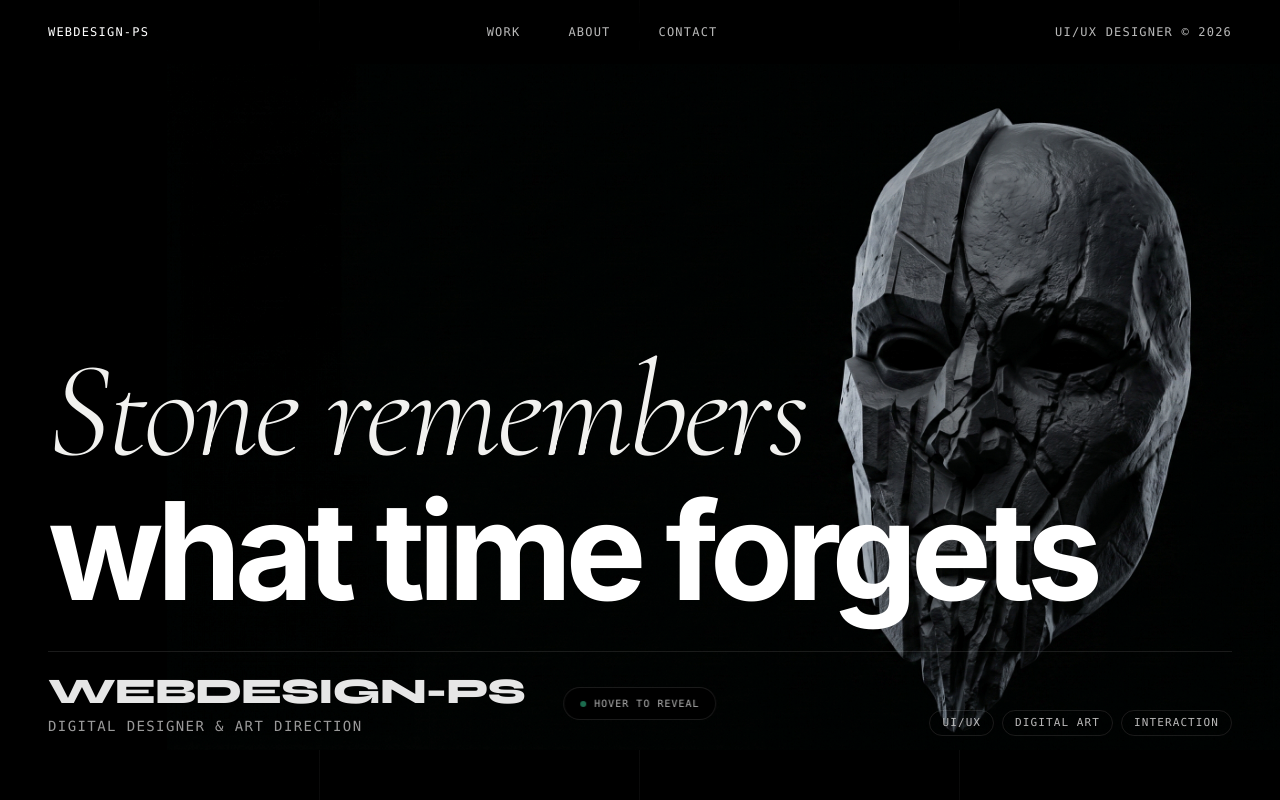
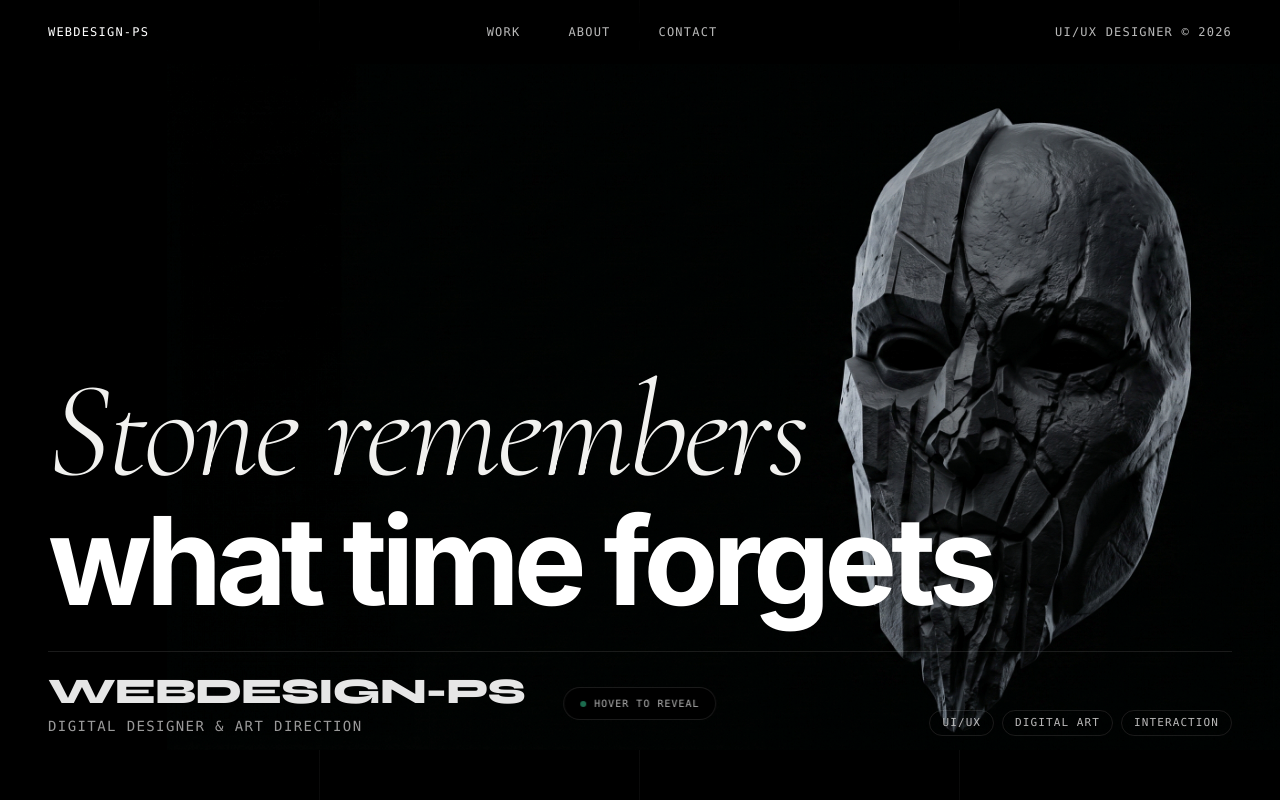
Before and after one commit to Webdesign-ps/Projects-portfolio-ps, a website built with Vite: page index.html in a window 1280 px wide. Shown: the top 800 px of the page. Built offline with nearby package versions, Linux system fonts and the light colour scheme; some packages are replaced by stand-ins of ours.

Commit message:
Shrink 'what time forgets' heading by 10%

```diff
--- a/index.html
+++ b/index.html
@@ -110,7 +110,7 @@
           <h1 class="text-5xl sm:text-7xl md:text-8xl lg:text-[7.5rem] xl:text-[8.5rem] font-serif italic font-light leading-[0.95] tracking-tight text-offwhite hero-line">
             Stone remembers
           </h1>
-          <h2 class="text-5xl sm:text-7xl md:text-8xl lg:text-[7.5rem] xl:text-[8.5rem] font-sans font-bold leading-[0.95] tracking-tighter text-white mt-1 hero-line">
+          <h2 class="text-[2.7rem] sm:text-[4.05rem] md:text-[5.4rem] lg:text-[6.75rem] xl:text-[7.65rem] font-sans font-bold leading-[0.95] tracking-tighter text-white mt-1 hero-line">
             what time forgets
           </h2>
         </div>
```
